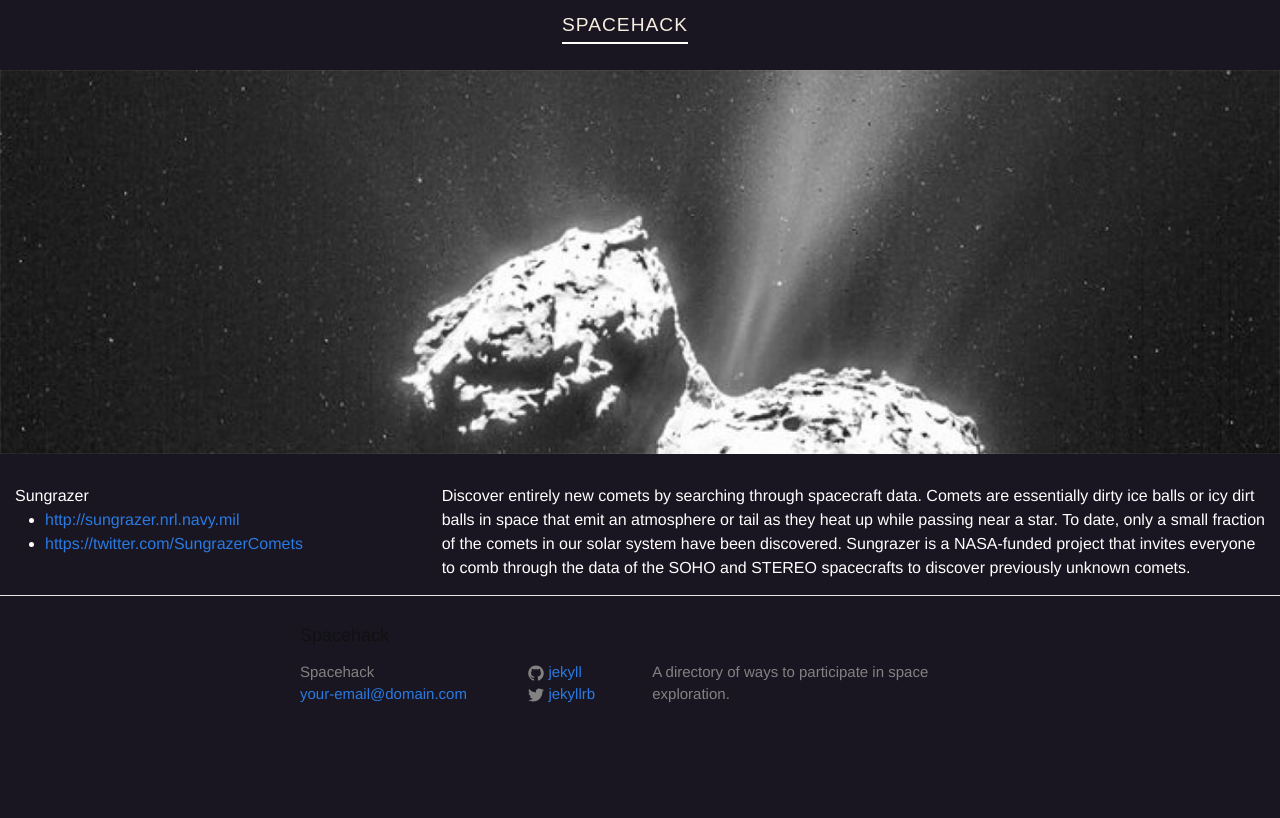
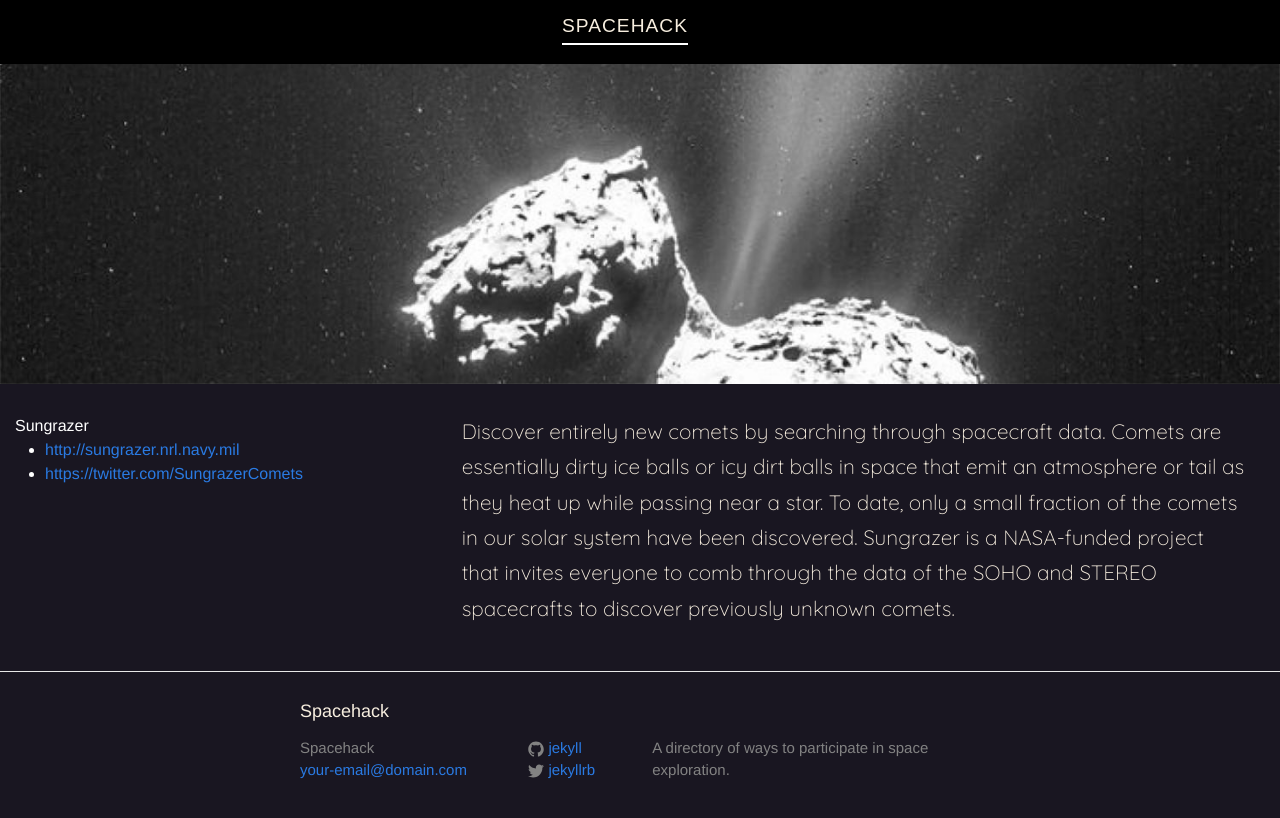
Before and after one commit to basilleaf/spacehack.org, a Jekyll site: the page built from _posts/2015-01-01-sungrazer.md, in a window 1280 px wide. Shown: the top 818 px of the page. Built offline with Jekyll 4.4.1, drawn with Linux system fonts in a browser that asks for light colours.

Commit message:
adjust font on probe page, banner

```diff
--- a/_includes/head.html
+++ b/_includes/head.html
@@ -15,4 +15,5 @@
   <link rel="canonical" href="{{ page.url | replace:'index.html','' | prepend: site.baseurl | prepend: site.url }}">
   <link rel="alternate" type="application/rss+xml" title="{{ site.title }}" href="{{ "/feed.xml" | prepend: site.baseurl | prepend: site.url }}" />
 
+  <link href='https://fonts.googleapis.com/css?family=Quicksand:300,700' rel='stylesheet' type='text/css'>
 </head>
--- a/_layouts/default.html
+++ b/_layouts/default.html
@@ -5,7 +5,7 @@
 
   <body>
 
-    <nav class="navbar navbar-dark">
+    <nav class="navbar navbar-dark navbar-fixed-top">
       <div class="container-fluid">
 
         <div class="navbar-header">
@@ -56,7 +56,7 @@
 
       </div>
 
-      <div class="content col-sm-8">
+      <div class="content post-content col-sm-8">
 
         {{ page.content }}
 
--- a/css/main.css
+++ b/css/main.css
@@ -28,7 +28,7 @@ body {
   font-size: 16px;
   line-height: 1.5;
   font-weight: 300;
-  color: #111;
+  color: #f7eedf;
   background-color: #191621;
   -webkit-text-size-adjust: 100%; }
 
@@ -246,22 +246,14 @@ blockquote {
       font-size: 36px; } }
 
 .post-content {
-  margin-bottom: 30px; }
-  .post-content h2 {
-    font-size: 32px; }
-    @media screen and (max-width: 800px) {
-      .post-content h2 {
-        font-size: 28px; } }
-  .post-content h3 {
-    font-size: 26px; }
-    @media screen and (max-width: 800px) {
-      .post-content h3 {
-        font-size: 22px; } }
-  .post-content h4 {
-    font-size: 20px; }
-    @media screen and (max-width: 800px) {
-      .post-content h4 {
-        font-size: 18px; } }
+  font-size: 1.3em;
+  font-family: 'Quicksand', sans-serif;
+  font-weight: 300;
+  color: #f7eedf;
+  margin-bottom: 30px;
+  padding:0 35px;
+  line-height: 1.7;
+}
 
 
 /**
@@ -419,12 +411,11 @@ blockquote {
 
 .underline {
   font-family: "orator-std",sans-serif;
-  font-family: "orator-std",sans-serif;
   font-style: normal;
   color: #f7eedf;
   text-transform: uppercase;
   letter-spacing: 1px;
-  line-height: 1.5;
+  line-height: 1.7;
   font-weight: 200;
   margin:0; padding:0;
   padding-bottom:7px;
@@ -483,8 +474,12 @@ blockquote {
   margin:35px 0 15px 0;
   font-size: 0.7em;
 }
+.navbar {
+  background-color: black;
+  height: 4em;
+}
 .navbar-brand { /* navbar on probe pages */
-  padding-top: 10px;
+  padding: 10px 0;
   font-size: 1.2em;
   color:white;
   position: absolute;
```
